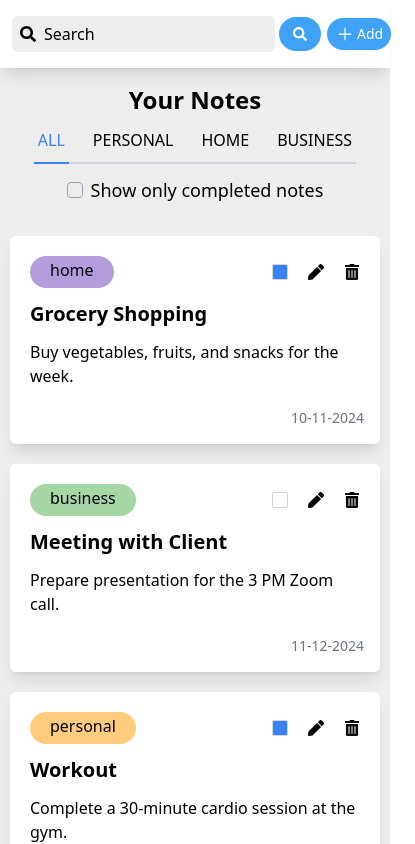
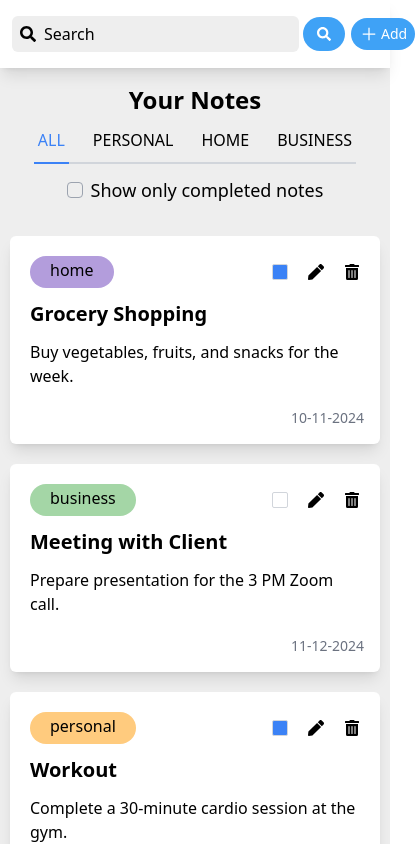
Before and after one commit to ar7ab/Note-App, a React (Vite) app: page / in a window 390 px wide. Shown: the top 844 px of the page, 415 px wide, since content can reach past the window. Built offline with nearby package versions, Linux system fonts and the light colour scheme.

Commit message:
finish layout & responsive

```diff
--- a/src/components/Header/SearchBox.jsx
+++ b/src/components/Header/SearchBox.jsx
@@ -2,11 +2,11 @@ import { FaSearch } from "react-icons/fa";
 
 const SearchBox = () => {
   return (
-    <div className="relative flex-1 flex justify-between gap-1 sm:gap-5 items-center">
+    <div className="relative sm:flex-1 flex justify-between gap-1 sm:gap-5 items-center">
       <input
         type="text"
         placeholder="Search"
-        className="bg-[#eee] text-black placeholder-black pl-8 sm:pl-12 py-1.5 sm:py-2.5 rounded-md focus:outline-none flex-1"
+        className="bg-[#eee] text-black placeholder-black pl-8 sm:pl-12 py-1.5 sm:py-2.5 pr-6 rounded-md focus:outline-none sm:flex-1"
       />
       <div className="absolute left-2 sm:left-5 top-1/2 transform -translate-y-1/2 text-black ">
         <FaSearch />
```
